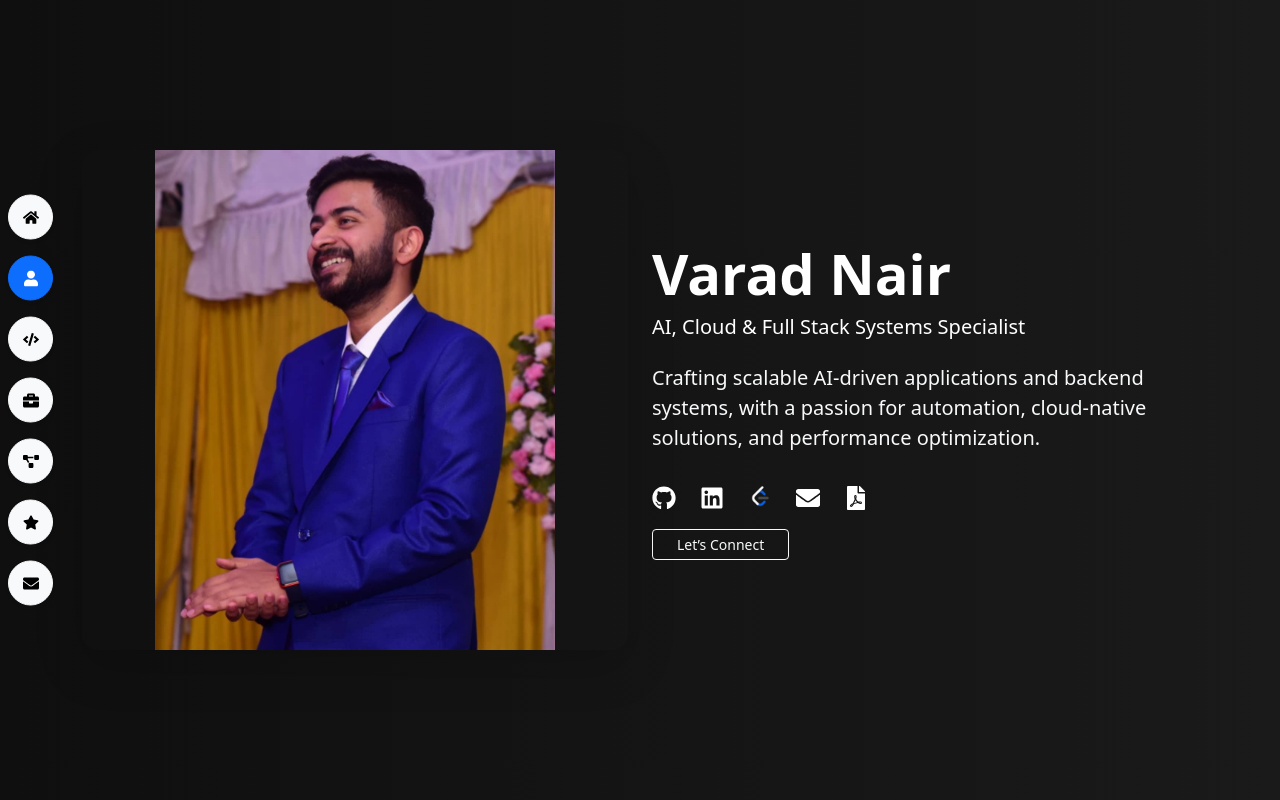
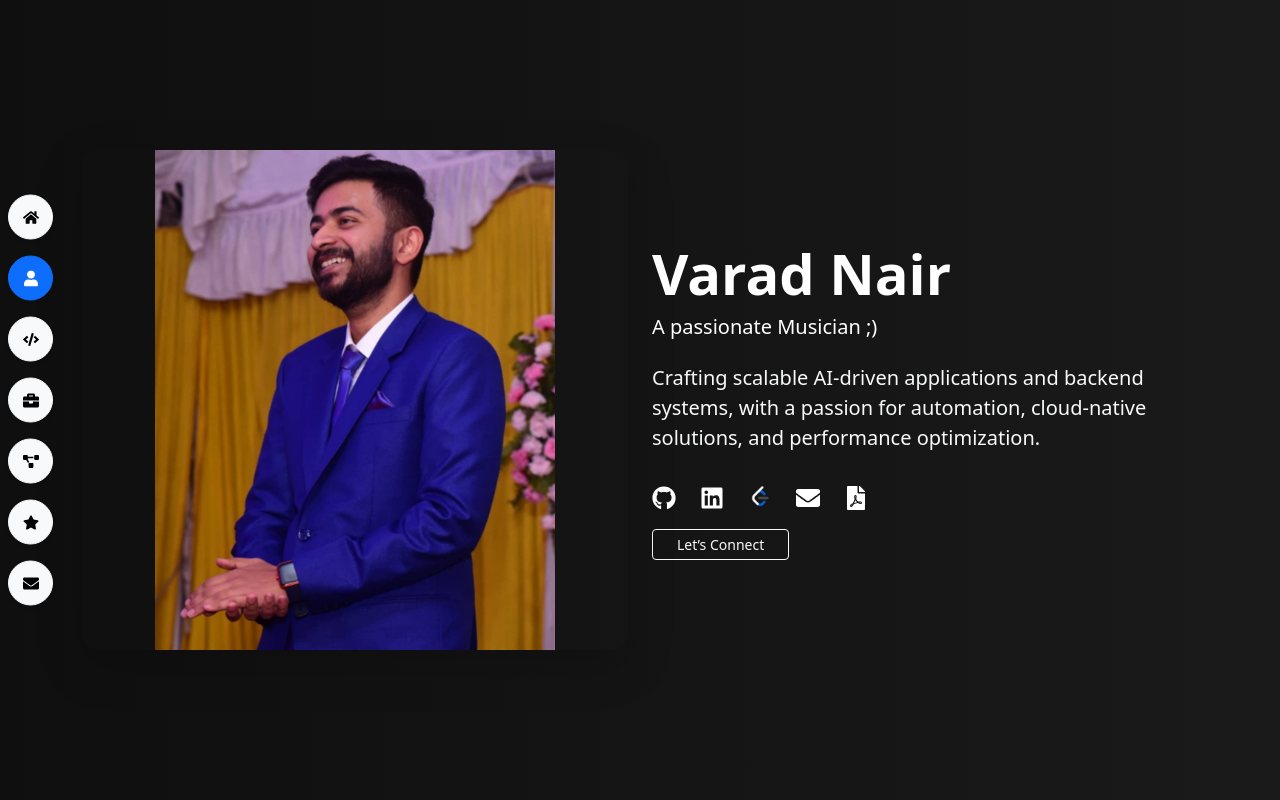
Before and after one commit to varadnair30/my_portfolio, a React (Create React App) app: page / in a window 1280 px wide. Shown: the top 800 px of the page. Built offline with nearby package versions, Linux system fonts and the light colour scheme.

Commit message:
Newly Updated

```diff
--- a/src/components/HeroSection.jsx
+++ b/src/components/HeroSection.jsx
@@ -10,9 +10,13 @@ import {
 import { useEffect, useState } from "react";
 
 const roles = [
+  "AI, Cloud & Full Stack Systems Specialist",
+  "Full-Stack Engineer | 3+ YOE",
+  "A passionate Musician ;)",
   "Graduate Research Assistant @ UTA",
-  "Full-Stack Engineer | 3+ YOE",
-  "AI, Cloud & Full Stack Systems Specialist",
+
+
+
 ];
 
 export default function HeroSection() {
```
